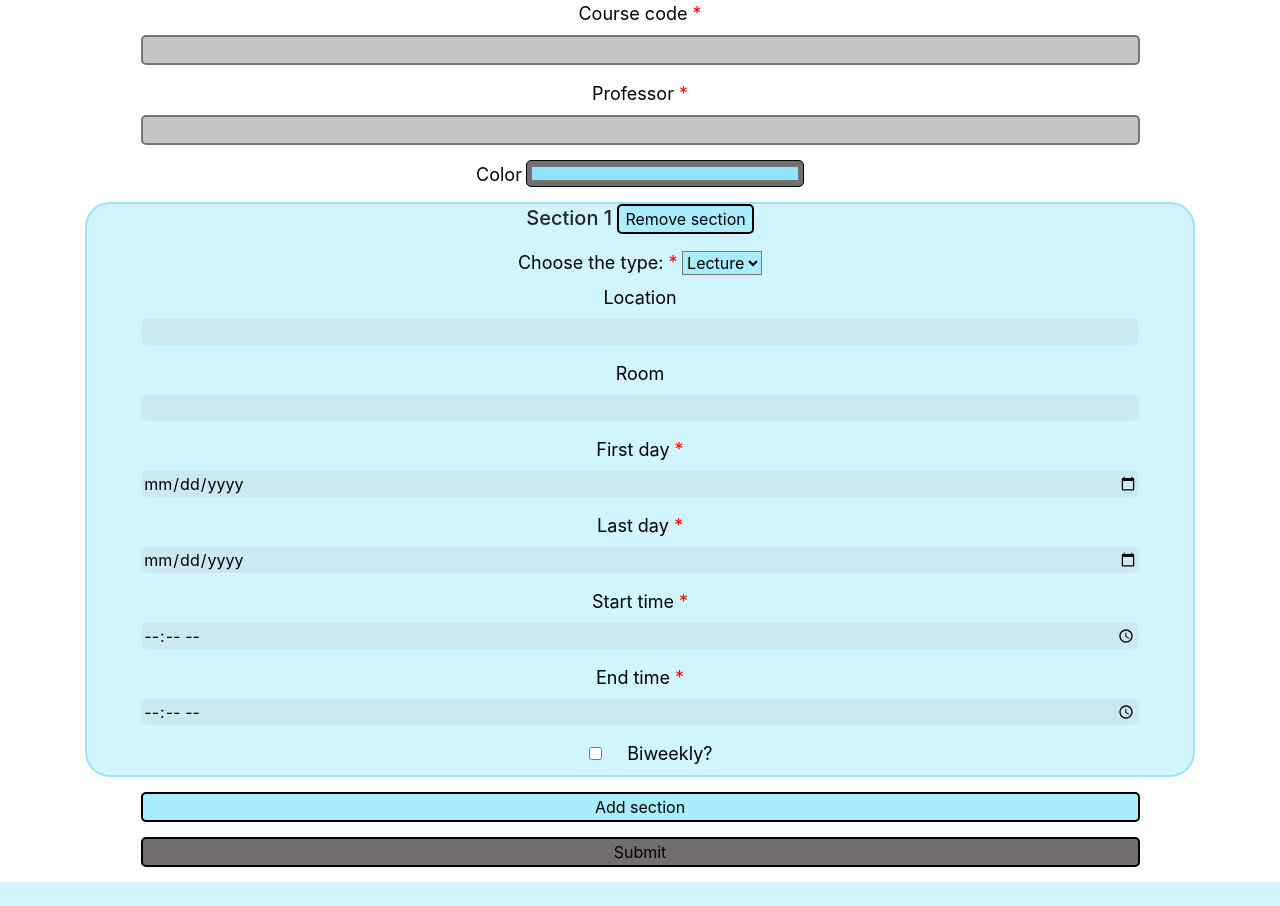
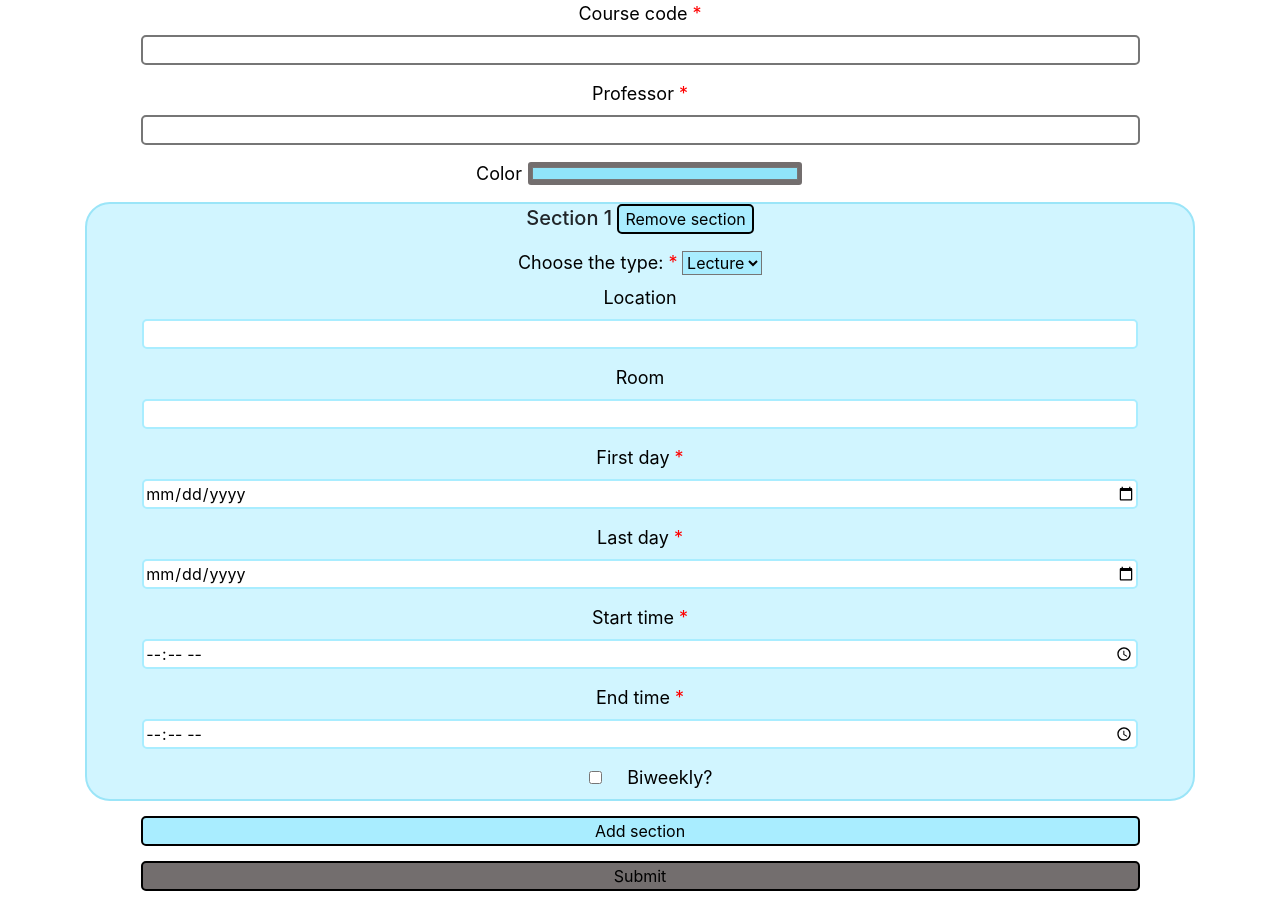
Before and after one commit to Temberlane/hangtime, a Flask app: page /add-class in a window 1280 px wide. Shown: the part 56-962 px from the top of the page. Before the commit the page ends 938 px from the top, so only its background shows below. Run offline with Flask 3, Linux system fonts and the light colour scheme; a user stored in the database is signed in; some libraries are stand-ins or nearby versions.

Commit message:
recolored input fields

```diff
--- a/website/templates/add_class.html
+++ b/website/templates/add_class.html
@@ -5,7 +5,7 @@
 label {font-size: large; color: black;}
 input {
   width: 90%;
-    background-color: #C5C5C5;
+    background-color: #FFFFFFF;
 border-style:solid;
 margin-bottom: 15px;
 border-radius: 5px;
@@ -49,7 +49,7 @@ padding: 12 px}
     <input type="text" id="prof" name="prof" required ><br>
     <input type="hidden" id="sectioncount" name="sections" value=0>
     <label for="color">Color</label>
-    <input type="color" id="color" name = "color" onchange="colorChange(this.value)" value = "#90e4f9">
+    <input type="color" id="color" name = "color" onchange="colorChange(this.value)" value = "#90e4f9" style="border: 2px solid #FFFFFF">
     <div id="section-container">
     </div>
     <input type="button" onclick=addSection() value="Add section" name="add section">
@@ -82,22 +82,22 @@ function addSection () {
   <option value="Other">Other</option>
 </select><br>
     <label for="${i}/location">Location</label><br>
-    <input type="text" id="${i}/location" name="${i}/location" style="background-color: ${colors[3]}; border: ${colors[4]}"><br>
+    <input type="text" id="${i}/location" name="${i}/location" style="border: 2px solid ${colors[2]}"><br>
 
     <label for="${i}/room">Room</label><br>
-    <input type="text" id="${i}/room" name="${i}/room" style="background-color: ${colors[3]}; border: ${colors[4]}"><br>
+    <input type="text" id="${i}/room" name="${i}/room" style="border: 2px solid ${colors[2]}"><br>
 
     <label for="${i}/fday" class="required">First day</label><br>
-    <input type="date" id="${i}/fday" name="${i}/fday" required style="background-color: ${colors[3]}; border: ${colors[4]}"><br>
+    <input type="date" id="${i}/fday" name="${i}/fday" required style="border: 2px solid ${colors[2]}"><br>
 
     <label for="${i}/lday" class="required">Last day</label><br>
-    <input type="date" id="${i}/lday" name="${i}/lday" required style="background-color: ${colors[3]}; border: ${colors[4]}"><br>
+    <input type="date" id="${i}/lday" name="${i}/lday" required style="border: 2px solid ${colors[2]}"><br>
 
     <label for="${i}/stime" class="required">Start time</label><br>
-    <input type="time" id="${i}/stime" name="${i}/stime" required style="background-color: ${colors[3]}; border: ${colors[4]}"><br>
+    <input type="time" id="${i}/stime" name="${i}/stime" required style="border: 2px solid ${colors[2]}"><br>
 
     <label for="${i}/etime" class="required">End time</label><br>
-    <input type="time" id="${i}/etime" name="${i}/etime" required style="background-color: ${colors[3]}; border: ${colors[4]}"><br>
+    <input type="time" id="${i}/etime" name="${i}/etime" required style="border: 2px solid ${colors[2]}"><br>
 
     <input type="checkbox" id="${i}/biweekly" name="${i}/biweekly" value=true>
     <label for="biweekly"> Biweekly?</label><br>`;
@@ -197,8 +197,8 @@ function addSection () {
                 var inputs = div.children
                 for (const j of inputs) {
                         if (j.name && (j.name.length) > 1) {
-                            j.style.backgroundColor = input_hsl
-                            j.style.border = `2px solid ${inputb_hsl}`
+                            j.style.backgroundColor = "#FFFFFF"
+                            j.style.border = `2px solid ${bu_hsl}`
                         }
 
 
```
